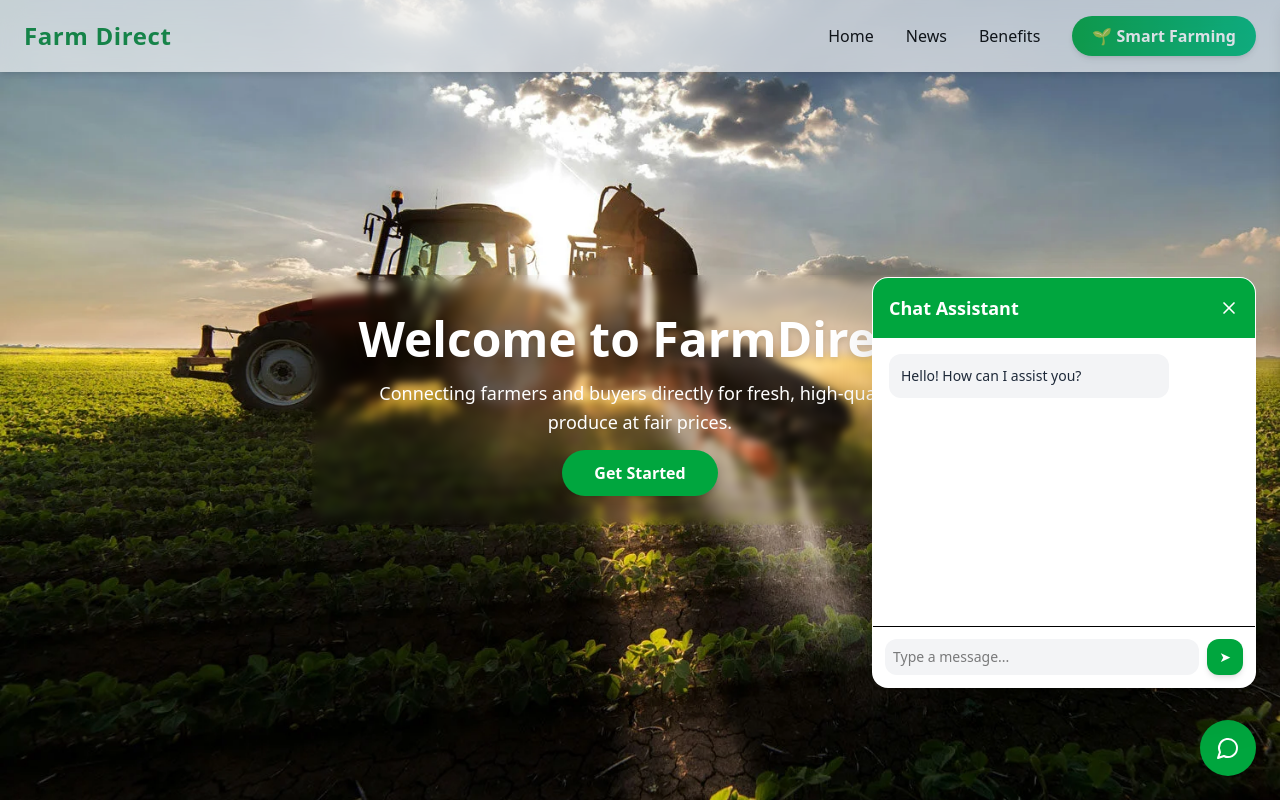
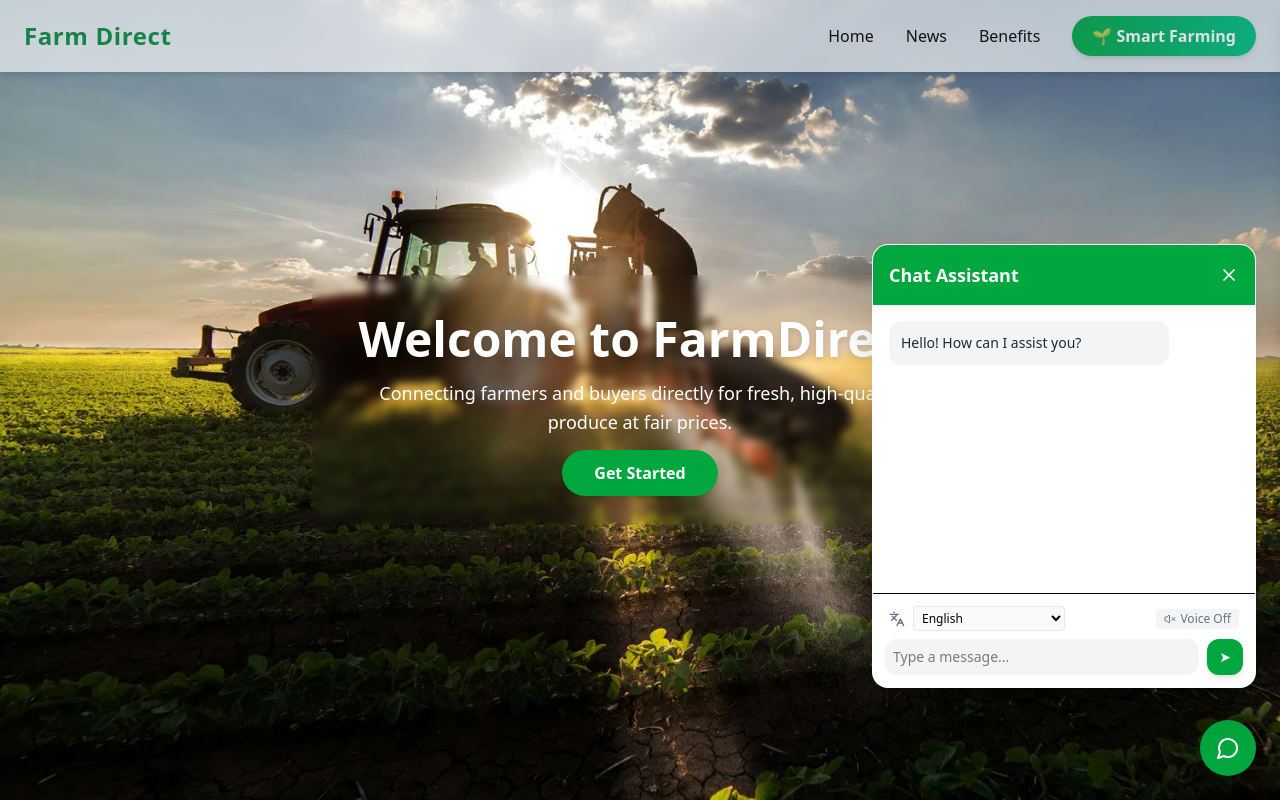
Before and after one commit to Noooobx/MiniProject, a React (Vite) app in the folder frontend/: page / in a window 1280 px wide. Both pictures are taken after a click on the button 1228 px from the left and 748 px from the top of the page. Shown: the top 800 px of the page. Built offline with nearby package versions, Linux system fonts and the light colour scheme; no server answers.

Commit message:
Enhance chatbot: add language selection, voice toggle, and update to production endpoint

```diff
--- a/frontend/src/Components/Chatbot.jsx
+++ b/frontend/src/Components/Chatbot.jsx
@@ -1,10 +1,12 @@
 import { useState, useEffect, useRef } from "react";
-import { MessageCircle, X } from "lucide-react";
+import { MessageCircle, X, Languages, Volume2, VolumeX } from "lucide-react";
 import { motion, AnimatePresence } from "framer-motion";
 
 export default function Chatbot() {
-  const baseUrl = import.meta.env.VITE_CHATBOT_URL;
+  const baseUrl = "https://farmer-chatbot-python-server.vercel.app";
   const [isOpen, setIsOpen] = useState(false);
+  const [language, setLanguage] = useState("en");
+  const [voice, setVoice] = useState(false);
   const [messages, setMessages] = useState([
     { text: "Hello! How can I assist you?", sender: "bot" },
   ]);
@@ -23,7 +25,11 @@ export default function Chatbot() {
       const response = await fetch(baseUrl + "/generate", {
         method: "POST",
         headers: { "Content-Type": "application/json" },
-        body: JSON.stringify({ prompt: input }),
+        body: JSON.stringify({
+          prompt: input,
+          language: language,
+          voice: voice
+        }),
       });
 
       if (!response.ok) {
@@ -32,6 +38,11 @@ export default function Chatbot() {
 
       const data = await response.json();
       setMessages([...newMessages, { text: data.response, sender: "bot" }]);
+
+      if (voice && data.audioUrl) {
+        const audio = new Audio(data.audioUrl);
+        audio.play().catch(e => console.error("Audio playback failed:", e));
+      }
     } catch (error) {
       console.error(error);
       setMessages([
@@ -101,8 +112,32 @@ export default function Chatbot() {
               <div ref={messagesEndRef} />
             </div>
 
-            {/* Input */}
-            <div className="p-3 flex gap-2 bg-white border-t">
+            {/* Input & Settings */}
+            <div className="p-3 bg-white border-t">
+              <div className="flex items-center justify-between mb-2 px-1">
+                <div className="flex items-center gap-2">
+                  <Languages className="w-4 h-4 text-gray-500" />
+                  <select
+                    value={language}
+                    onChange={(e) => setLanguage(e.target.value)}
+                    className="text-xs bg-gray-50 border border-gray-200 rounded px-1 py-0.5 focus:outline-none"
+                  >
+                    <option value="en">English</option>
+                    <option value="hi">Hindi (हिन्दी)</option>
+                    <option value="ml">Malayalam (മലയാളം)</option>
+                  </select>
+                </div>
+                <button
+                  onClick={() => setVoice(!voice)}
+                  className={`flex items-center gap-1 px-2 py-0.5 rounded text-xs transition-colors ${
+                    voice ? "bg-blue-100 text-blue-600" : "bg-gray-100 text-gray-500"
+                  }`}
+                >
+                  {voice ? <Volume2 className="w-3 h-3" /> : <VolumeX className="w-3 h-3" />}
+                  {voice ? "Voice On" : "Voice Off"}
+                </button>
+              </div>
+              <div className="flex gap-2">
                 <input
                   type="text"
                   value={input}
@@ -121,6 +156,7 @@ export default function Chatbot() {
                   ➤
                 </button>
               </div>
+            </div>
           </motion.div>
         )}
       </AnimatePresence>
```
Lines whose indentation alone changed are shown as unchanged.
